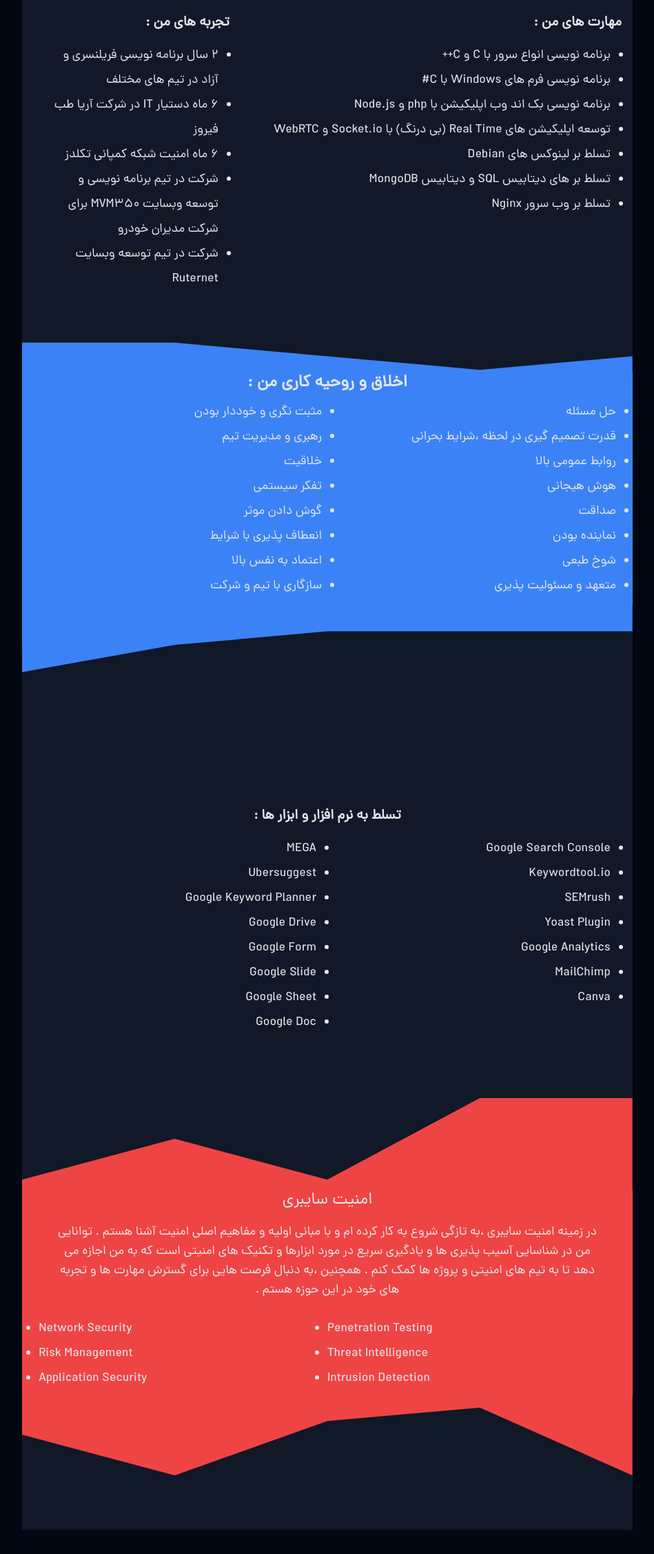
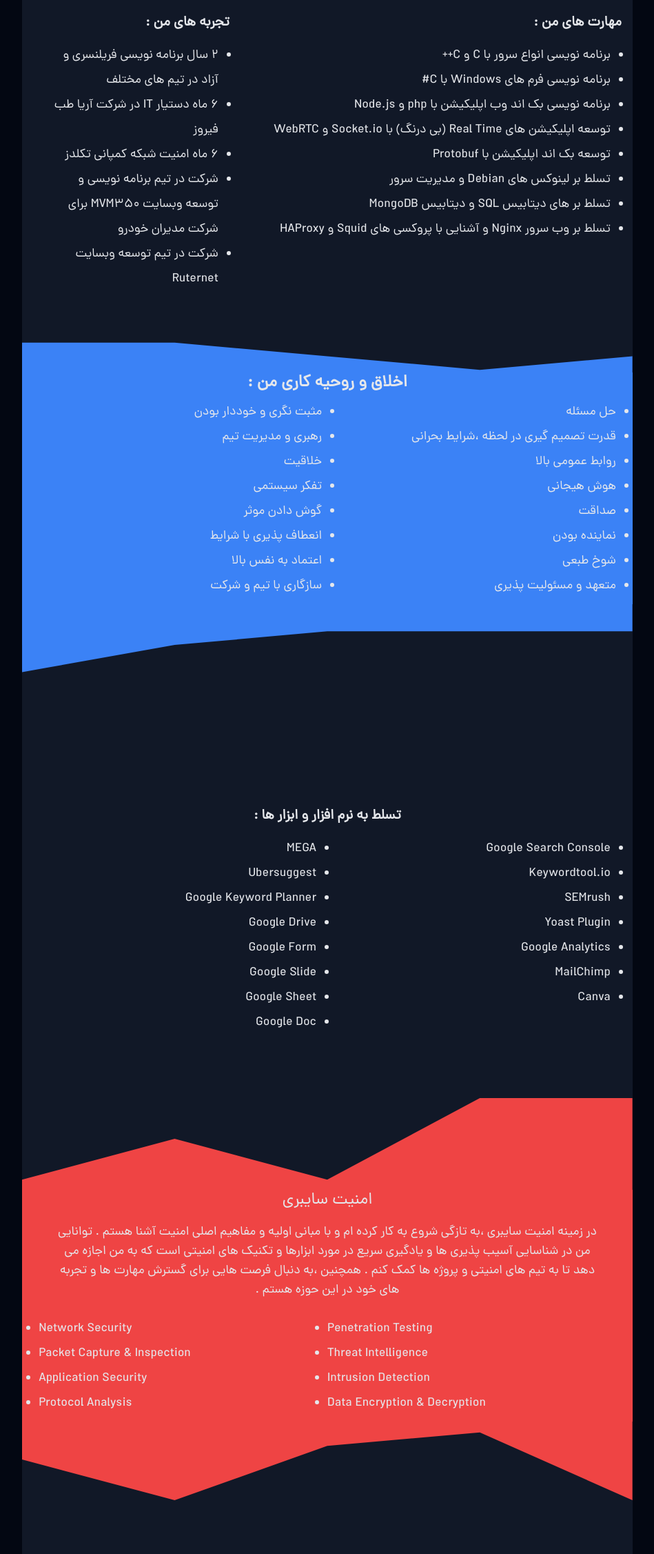
Before and after one commit to mehti-roshan/resume, a website: page public/index.html in a window 1280 px wide. Shown: the part 1065-3318 px from the top of the page at 69% size, without its empty margins (165-1114 px from the left). Drawn offline with nearby package versions, Linux system fonts and the light colour scheme; files that its build step writes are made by us from their sources.

Commit message:
minor changes

```diff
--- a/public/index.html
+++ b/public/index.html
@@ -132,9 +132,10 @@
             <li>
               توسعه اپلیکیشن های Real Time (بی درنگ) با Socket.io و WebRTC
             </li>
-            <li>تسلط بر لینوکس های Debian</li>
+            <li>توسعه بک اند اپلیکیشن با Protobuf</li>
+            <li>تسلط بر لینوکس های Debian و مدیریت سرور</li>
             <li>تسلط بر های دیتابیس SQL و دیتابیس MongoDB</li>
-            <li>تسلط بر وب سرور Nginx</li>
+            <li>تسلط بر وب سرور Nginx و آشنایی با پروکسی های Squid و HAProxy</li>
           </ul>
         </div>
         <div class="col-span-4">
@@ -255,10 +256,12 @@
         <ul dir="ltr" class="grid grid-cols-2">
           <li>Network Security</li>
           <li>Penetration Testing</li>
-          <li>Risk Management</li>
+          <li>Packet Capture & Inspection</li>
           <li>Threat Intelligence</li>
           <li>Application Security</li>
           <li>Intrusion Detection</li>
+          <li>Protocol Analysis</li>
+          <li>Data Encryption & Decryption</li>
         </ul>
       </section>
       <svg
```
